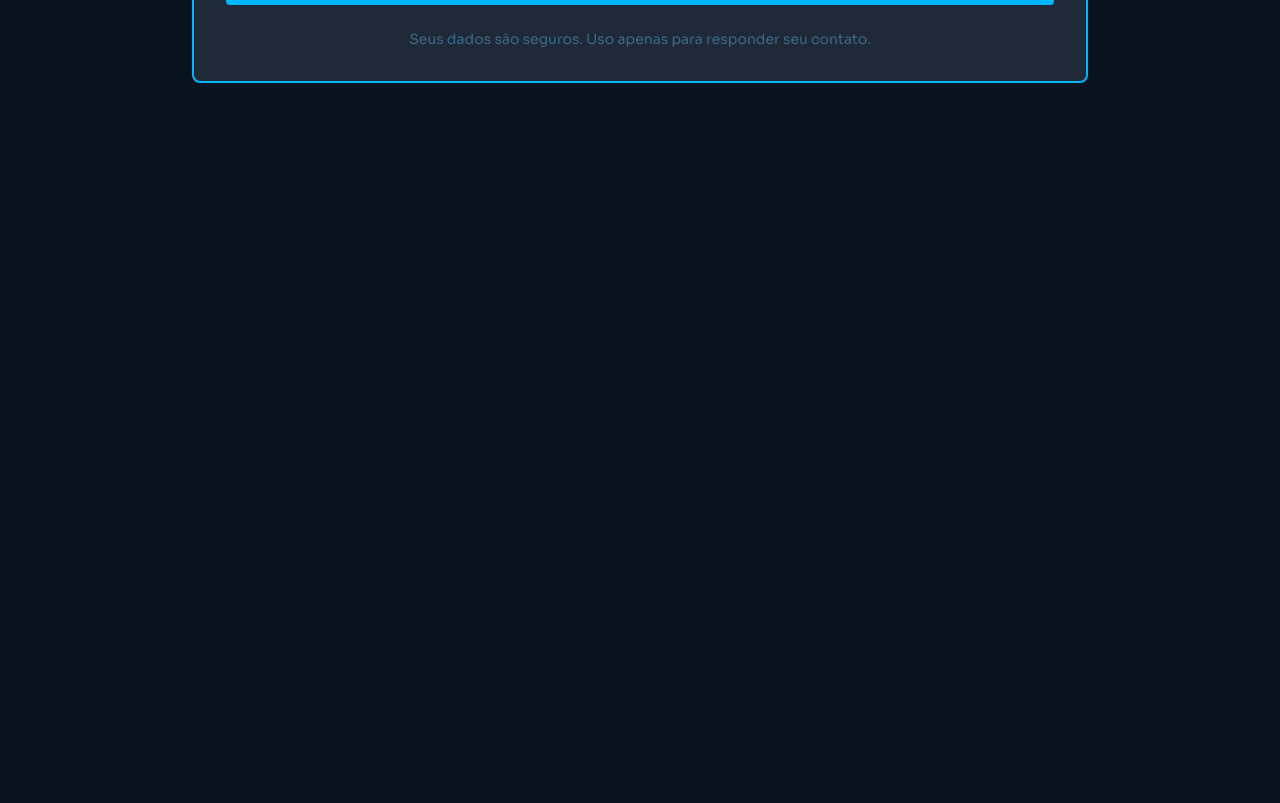
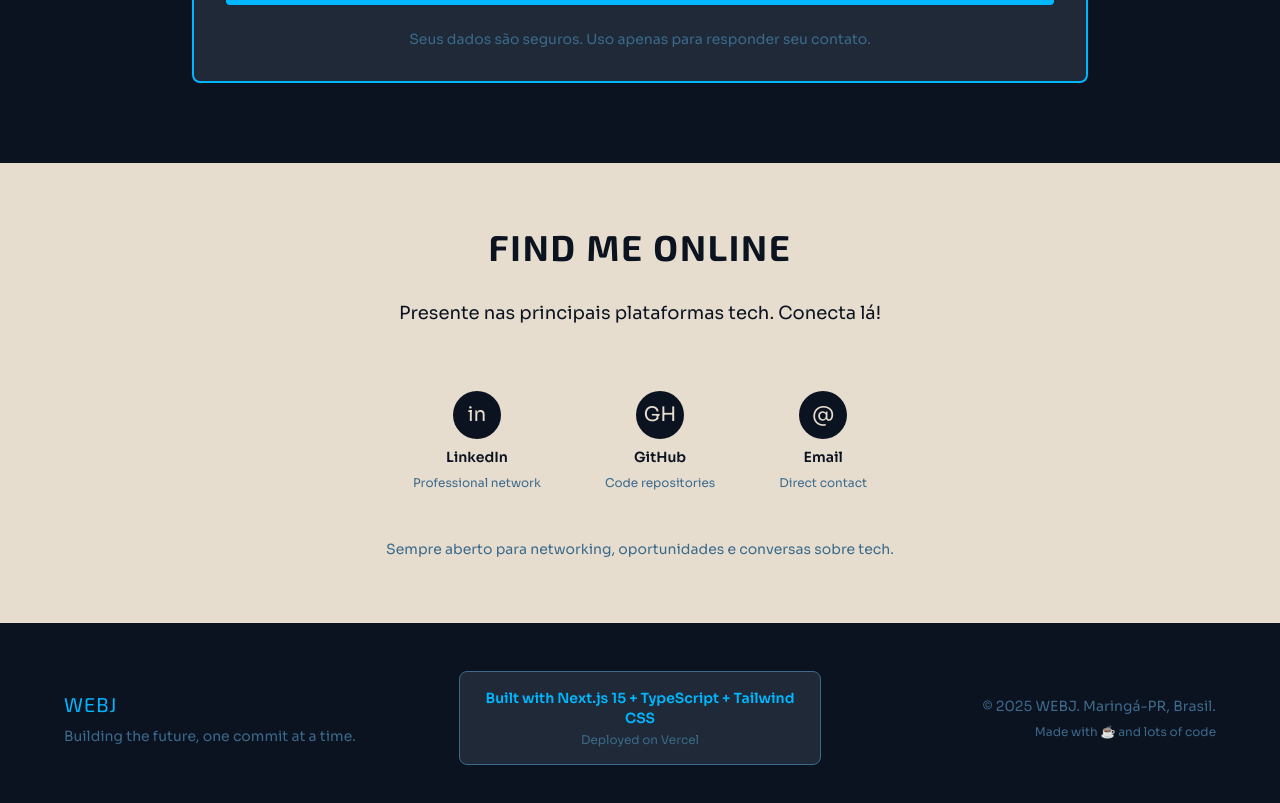
Before and after one commit to jonataswm01/webj-landing, a Next.js app: page / in a window 1280 px wide. Shown: the part 5592-6395 px from the top of the page. Before the commit the page ends 5755 px from the top, so only its background shows below. Built offline with nearby package versions, Linux system fonts and the light colour scheme.

Commit message:
feat: implement Social Links and Footer sections to complete landing page

```diff
--- a/src/app/page.tsx
+++ b/src/app/page.tsx
@@ -386,6 +386,108 @@ export default function Home() {
           <ContactForm />
         </div>
       </section>
+
+      {/* Social Links Section */}
+      <section className="bg-warm-sand py-16 px-8">
+        <div className="max-w-4xl mx-auto text-center">
+          {/* Section Title */}
+          <h2 className="font-titulo text-3xl md:text-4xl font-bold text-carvao uppercase tracking-wider mb-8">
+            Find Me Online
+          </h2>
+
+          {/* Intro */}
+          <p className="font-texto text-lg text-carvao mb-12">
+            Presente nas principais plataformas tech. Conecta lá!
+          </p>
+
+          {/* Social Links */}
+          <div className="flex flex-wrap justify-center gap-8 mb-8">
+            {/* LinkedIn */}
+            <a
+              href="https://linkedin.com/in/jonataswm01"
+              target="_blank"
+              rel="noopener noreferrer"
+              className="group flex flex-col items-center gap-2 p-4 rounded-lg hover:bg-carvao/10 transition-all duration-300"
+            >
+              <div className="w-12 h-12 bg-carvao rounded-full flex items-center justify-center group-hover:bg-cyan transition-colors">
+                <span className="font-texto text-warm-sand text-xl">in</span>
+              </div>
+              <span className="font-texto text-carvao text-sm font-semibold">LinkedIn</span>
+              <span className="font-texto text-steel-blue text-xs">Professional network</span>
+            </a>
+
+            {/* GitHub */}
+            <a
+              href="https://github.com/jonataswm01"
+              target="_blank"
+              rel="noopener noreferrer"
+              className="group flex flex-col items-center gap-2 p-4 rounded-lg hover:bg-carvao/10 transition-all duration-300"
+            >
+              <div className="w-12 h-12 bg-carvao rounded-full flex items-center justify-center group-hover:bg-cyan transition-colors">
+                <span className="font-texto text-warm-sand text-xl">GH</span>
+              </div>
+              <span className="font-texto text-carvao text-sm font-semibold">GitHub</span>
+              <span className="font-texto text-steel-blue text-xs">Code repositories</span>
+            </a>
+
+            {/* Email */}
+            <a
+              href="mailto:contato@webj.com.br"
+              className="group flex flex-col items-center gap-2 p-4 rounded-lg hover:bg-carvao/10 transition-all duration-300"
+            >
+              <div className="w-12 h-12 bg-carvao rounded-full flex items-center justify-center group-hover:bg-cyan transition-colors">
+                <span className="font-texto text-warm-sand text-xl">@</span>
+              </div>
+              <span className="font-texto text-carvao text-sm font-semibold">Email</span>
+              <span className="font-texto text-steel-blue text-xs">Direct contact</span>
+            </a>
+          </div>
+
+          {/* Microcopy */}
+          <p className="font-texto text-sm text-steel-blue">
+            Sempre aberto para networking, oportunidades e conversas sobre tech.
+          </p>
+        </div>
+      </section>
+
+      {/* Footer */}
+      <footer className="bg-carvao py-12 px-8">
+        <div className="max-w-6xl mx-auto">
+          <div className="grid grid-cols-1 md:grid-cols-3 gap-8 items-center">
+            {/* Branding Line */}
+            <div className="text-center md:text-left">
+              <p className="font-titulo text-xl text-cyan uppercase tracking-wider mb-2">
+                WEBJ
+              </p>
+              <p className="font-texto text-steel-blue text-sm">
+                Building the future, one commit at a time.
+              </p>
+            </div>
+
+            {/* Tech Badge */}
+            <div className="text-center">
+              <div className="bg-slate p-4 rounded-lg border border-steel-blue">
+                <p className="font-texto text-cyan text-sm font-semibold mb-1">
+                  Built with Next.js 15 + TypeScript + Tailwind CSS
+                </p>
+                <p className="font-texto text-steel-blue text-xs">
+                  Deployed on Vercel
+                </p>
+              </div>
+            </div>
+
+            {/* Copyright */}
+            <div className="text-center md:text-right">
+              <p className="font-texto text-steel-blue text-sm mb-2">
+                © 2025 WEBJ. Maringá-PR, Brasil.
+              </p>
+              <p className="font-texto text-steel-blue text-xs">
+                Made with ☕ and lots of code
+              </p>
+            </div>
+          </div>
+        </div>
+      </footer>
     </div>
   );
 }
```
